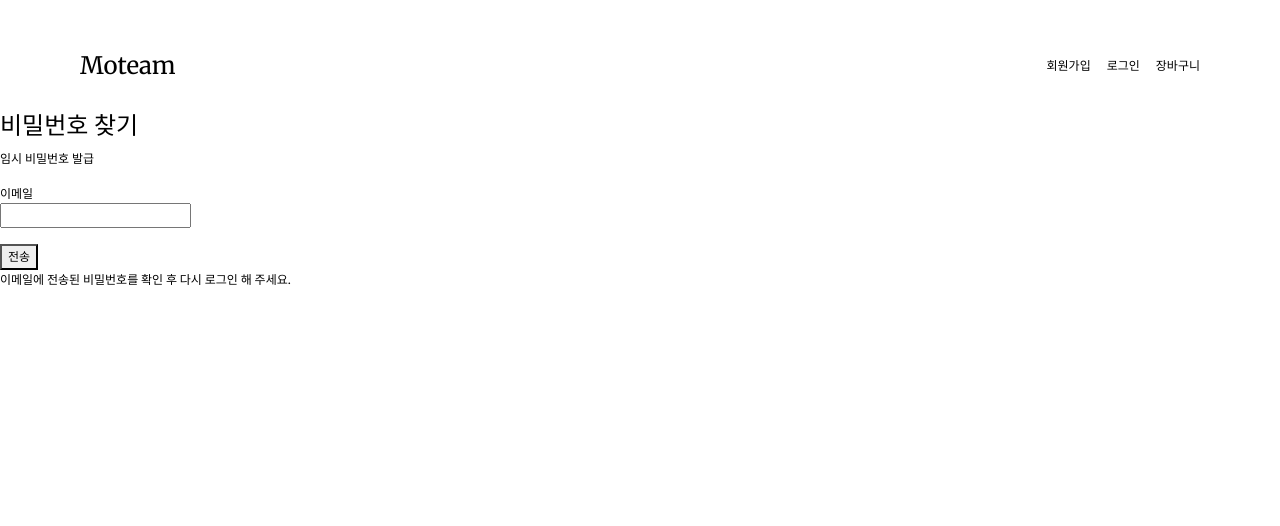
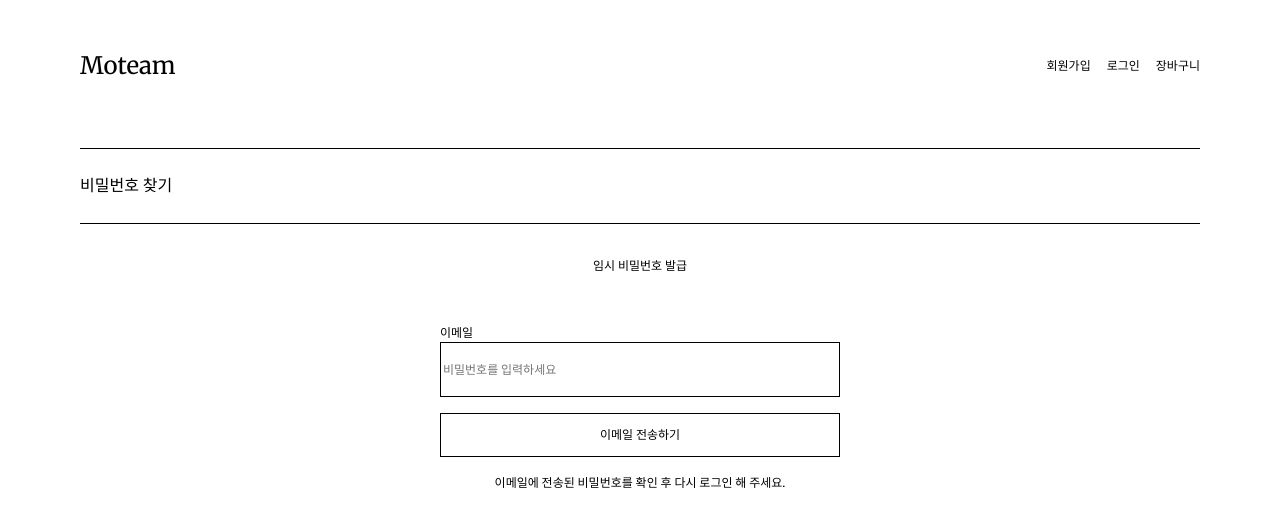
Before and after one commit to anna8481/web_project_1, a React (Create React App) app in the folder front/: page /login/finduserpassword in a window 1280 px wide. Shown: the top 526 px of the page. Built offline with nearby package versions, Linux system fonts and the light colour scheme.

Commit message:
add css style

```diff
--- a/front/src/App.css
+++ b/front/src/App.css
@@ -7,7 +7,7 @@
   max-width: 90%;
   color: black;
   white-space: pre-line;
-  font-size: 12px;
+
 }
 
 .container {
@@ -15,7 +15,7 @@
   font-family: 'Merriweather', 'Noto Serif KR', serif;
   display: flex;
   flex-direction: column;
-  font-size: 12px;
+
 
 }
 
@@ -26,9 +26,30 @@
   align-items: center;
   margin-bottom: 2rem;
   font-family: 'Merriweather', 'Noto Serif KR', serif;
-  font-size: 12px;
+
 
 }
+
+
+body,
+input,
+button {
+  font-family: 'Merriweather', 'Noto Serif KR', serif;
+  color: black;
+  font-size: 12px;
+}
+
+.a {
+  font-family: 'Merriweather', 'Noto Serif KR', serif;
+}
+
+a,
+ul {
+  text-decoration: none;
+  margin: 0;
+  color: black;
+}
+
 
 .Navbar {
   display: flex;
@@ -49,25 +70,6 @@
   width: 70%
 }
 
-body,
-input,
-button {
-  font-family: 'Merriweather', 'Noto Serif KR', serif;
-  color: black;
-  font-size: 12px;
-}
-
-.a {
-  font-family: 'Merriweather', 'Noto Serif KR', serif;
-}
-
-a,
-ul {
-  text-decoration: none;
-  margin: 0;
-  color: black;
-}
-
 input {
   width: 100%;
 }
@@ -80,7 +82,6 @@ input {
   height: 55px;
   margin-bottom: 1rem;
 }
-
 
 .user-form {
   display: flex;
--- a/front/src/pages/cart/Cart.css
+++ b/front/src/pages/cart/Cart.css
@@ -46,11 +46,6 @@
 }
 
 
-
-.info h2 {
-    font-size: 12px;
-}
-
 .info p {
     margin: 0.1rem 0;
 }
@@ -88,7 +83,6 @@
 
 
 .cart-product-info {
-    font-size: 12px;
     display: flex;
     flex-direction: row;
     align-items: center;
--- a/front/src/pages/user/FindUserPassword.js
+++ b/front/src/pages/user/FindUserPassword.js
@@ -3,7 +3,7 @@ import React, { useState } from 'react';
 import { useNavigate } from 'react-router-dom'
 import { Link } from 'react-router-dom';
 import { ROUTE } from '../../utills/route';
-
+import Header from '../../components/Header'
 
 function FindUserPassword() {
 
@@ -34,16 +34,37 @@ function FindUserPassword() {
     };
 
     return (
-        <div>
-            <form onSubmit={lostpass} className="user-form">
-                <h4>비밀번호 찾기</h4>
-                <p>임시 비밀번호 발급</p>
-                <p>이메일 <input className="email" onChange={handleChange} value={userEmail} /></p>
-                <button type="submit">전송</button>
-                <p>이메일에 전송된 비밀번호를 확인 후 다시 로그인 해 주세요.</p>
+        // <div>
+        //     <form onSubmit={lostpass} className="user-form">
+        //         <h4>비밀번호 찾기</h4>
+        //         <p>임시 비밀번호 발급</p>
+        //         <p>이메일 <input className="email" onChange={handleChange} value={userEmail} /></p>
+        //         <button type="submit">전송</button>
+        //         <p>이메일에 전송된 비밀번호를 확인 후 다시 로그인 해 주세요.</p>
 
-            </form>
+        //     </form>
+        // </div>
+
+
+        <div className="section">
+            <Header title="비밀번호 찾기"></Header>
+            <div className="container-center">
+                <p style={{ textAlign: "center" }}>임시 비밀번호 발급</p>
+                <form className="user-form">
+
+                    <div style={{ margin: "1rem" }}></div>
+                    <div>
+                        <label>이메일</label>
+                    </div>
+                    <input className="input" label='' name='password' type='password' placeholder="비밀번호를 입력하세요" value={userEmail} onChange={handleChange} />
+                    <button className="user-button" onClick={lostpass} >
+                        이메일 전송하기
+                    </button>
+                </form>
+                <p style={{ marginTop: "1rem" }}>이메일에 전송된 비밀번호를 확인 후 다시 로그인 해 주세요.</p>
+            </div>
         </div>
+
     )
 }
 
```
